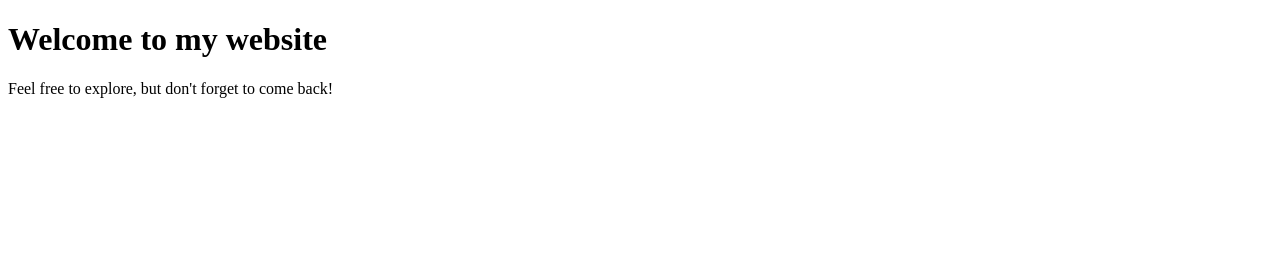
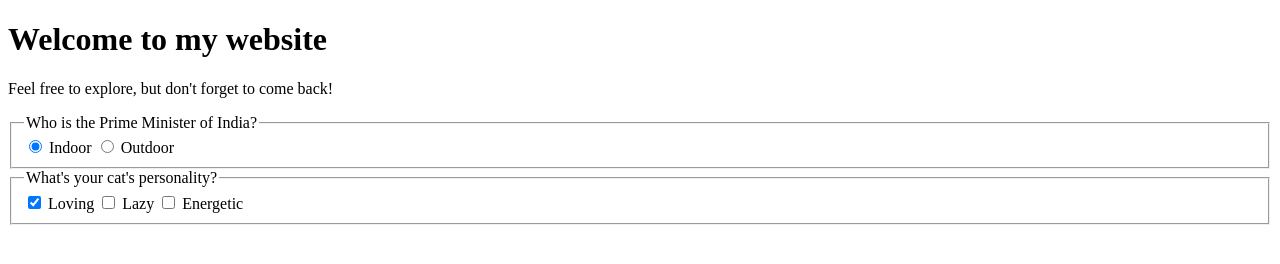
Before and after one commit to KaifK007/dummy, a plain HTML site: page index.html in a window 1280 px wide. Drawn offline with Linux system fonts and the light colour scheme.

Commit message:
index.html

```diff
--- a/index.html
+++ b/index.html
@@ -11,5 +11,47 @@
   <body>
     <h1>Welcome to my website</h1>
     <p>Feel free to explore, but don't forget to come back!</p>
+    <fieldset>
+            <legend>Who is the Prime Minister of India?</legend>
+            <label
+              ><input
+                id="indoor"
+                type="radio"
+                name="indoor-outdoor"
+                value="indoor"
+                checked
+              />
+              Indoor</label
+            >
+            <label
+              ><input
+                id="outdoor"
+                type="radio"
+                name="indoor-outdoor"
+                value="outdoor"
+              />
+              Outdoor</label
+            >
+          </fieldset>
+          <fieldset>
+            <legend>What's your cat's personality?</legend>
+            <input
+              id="loving"
+              type="checkbox"
+              name="personality"
+              value="loving"
+              checked
+            />
+            <label for="loving">Loving</label>
+            <input id="lazy" type="checkbox" name="personality" value="lazy" />
+            <label for="lazy">Lazy</label>
+            <input
+              id="energetic"
+              type="checkbox"
+              name="personality"
+              value="energetic"
+            />
+            <label for="energetic">Energetic</label>
+          </fieldset>
   </body>
 </html>
```
